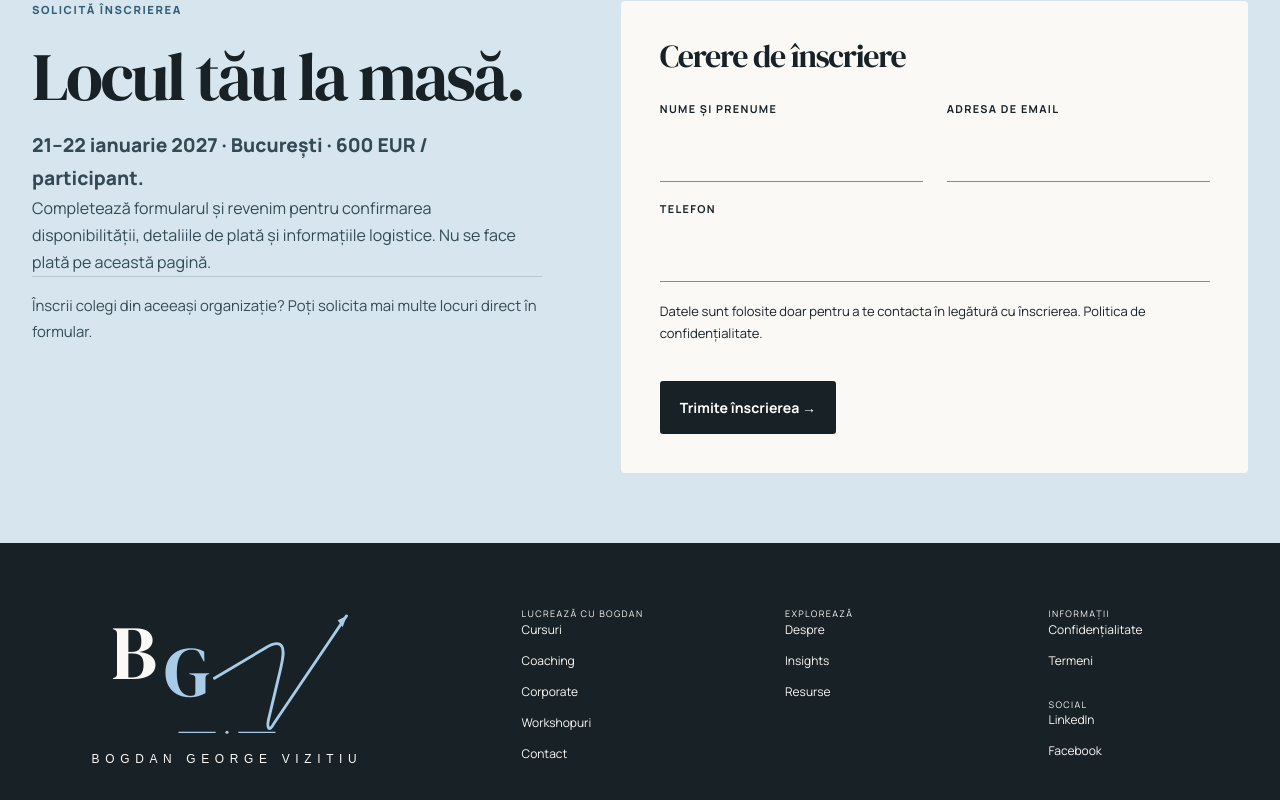
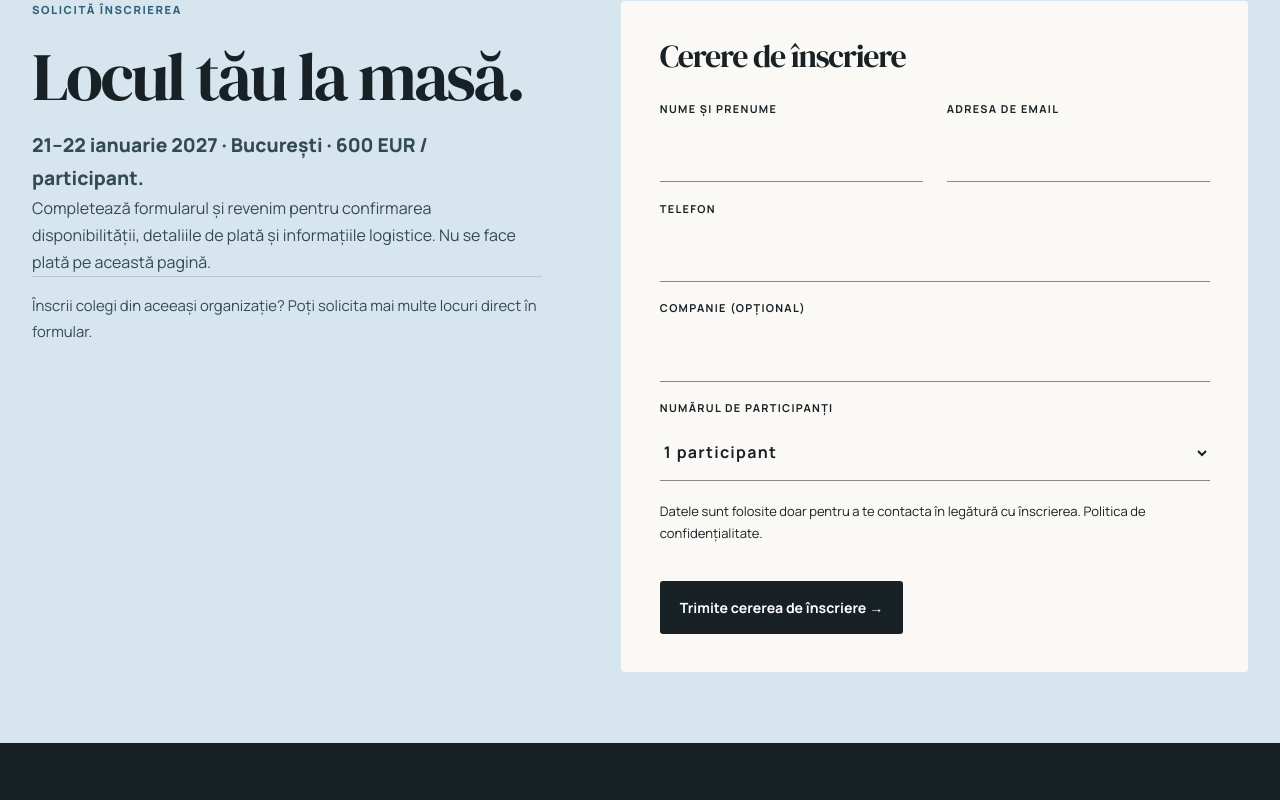
Before and after one commit to ivanovroxana1988-arch/bogdanvizitiu, a Next.js app: page /sales-lab in a window 1280 px wide. Shown: the part 3436-4236 px from the top of the page. Built offline with nearby package versions, Linux system fonts and the light colour scheme.

Commit message:
Support Sales Lab registration details and confirmation copy

```diff
--- a/components/registration-form.tsx
+++ b/components/registration-form.tsx
@@ -44,6 +44,8 @@ function buildFallback(
     `Nume / Name: ${String(data.get('name') || '')}`,
     `Email: ${String(data.get('email') || '')}`,
     `Telefon / Phone: ${String(data.get('phone') || '')}`,
+    String(data.get('company') || '') ? `Companie: ${String(data.get('company') || '')}` : '',
+    String(data.get('seats') || '') ? `Locuri solicitate: ${String(data.get('seats') || '')}` : '',
     '',
     String(data.get('source') || '') ? `Source: ${String(data.get('source') || '')}` : '',
     referrer ? `Referrer: ${referrer}` : '',
@@ -69,7 +71,11 @@ export function RegistrationForm({
   courseTitle,
   tracking = {},
   waitlist = false,
+  submitLabel,
+  successMessage,
 }: {
+  submitLabel?: string
+  successMessage?: string
   waitlist?: boolean
   locale: Locale
   courseSlug: string
@@ -191,6 +197,8 @@ export function RegistrationForm({
       name: String(data.get('name') || ''),
       email: String(data.get('email') || ''),
       phone: String(data.get('phone') || ''),
+      company: courseSlug === 'sales-lab' ? String(data.get('company') || '') : '',
+      seats: courseSlug === 'sales-lab' ? Number(data.get('seats') || 1) : undefined,
       website: String(data.get('website') || ''),
       source: original.source || String(data.get('source') || ''),
       referrer: original.referrer || referrer,
@@ -317,6 +325,23 @@ export function RegistrationForm({
         {errors.phone && <span className={formStyles.fieldError}>{errors.phone}</span>}
       </label>
 
+      {courseSlug === 'sales-lab' && (
+        <>
+          <label className={commercialStyles.full}>
+            Companie (opțional)
+            <input name="company" autoComplete="organization" maxLength={160} />
+          </label>
+          <label className={commercialStyles.full}>
+            Numărul de participanți
+            <select name="seats" defaultValue="1" aria-label="Numărul de participanți solicitați">
+              {Array.from({ length: 15 }, (_, index) => index + 1).map((count) => (
+                <option key={count} value={count}>{count} {count === 1 ? 'participant' : 'participanți'}</option>
+              ))}
+            </select>
+          </label>
+        </>
+      )}
+
       <div aria-hidden="true" className={formStyles.honeypot}>
         <label>
           Website
@@ -331,7 +356,7 @@ export function RegistrationForm({
 
       <p className={`${commercialStyles.full} ${formStyles.status}`} aria-live="polite">
         {state === 'success'
-          ? copy.success
+          ? (successMessage || copy.success)
           : state === 'fallback'
             ? copy.fallback
             : state === 'error'
@@ -350,7 +375,7 @@ export function RegistrationForm({
       )}
 
       <button type="submit" disabled={state === 'sending'} aria-disabled={state === 'sending'}>
-        {state === 'sending' ? copy.sending : copy.submit} →
+        {state === 'sending' ? copy.sending : (submitLabel || copy.submit)} →
       </button>
     </form>
   )
```
